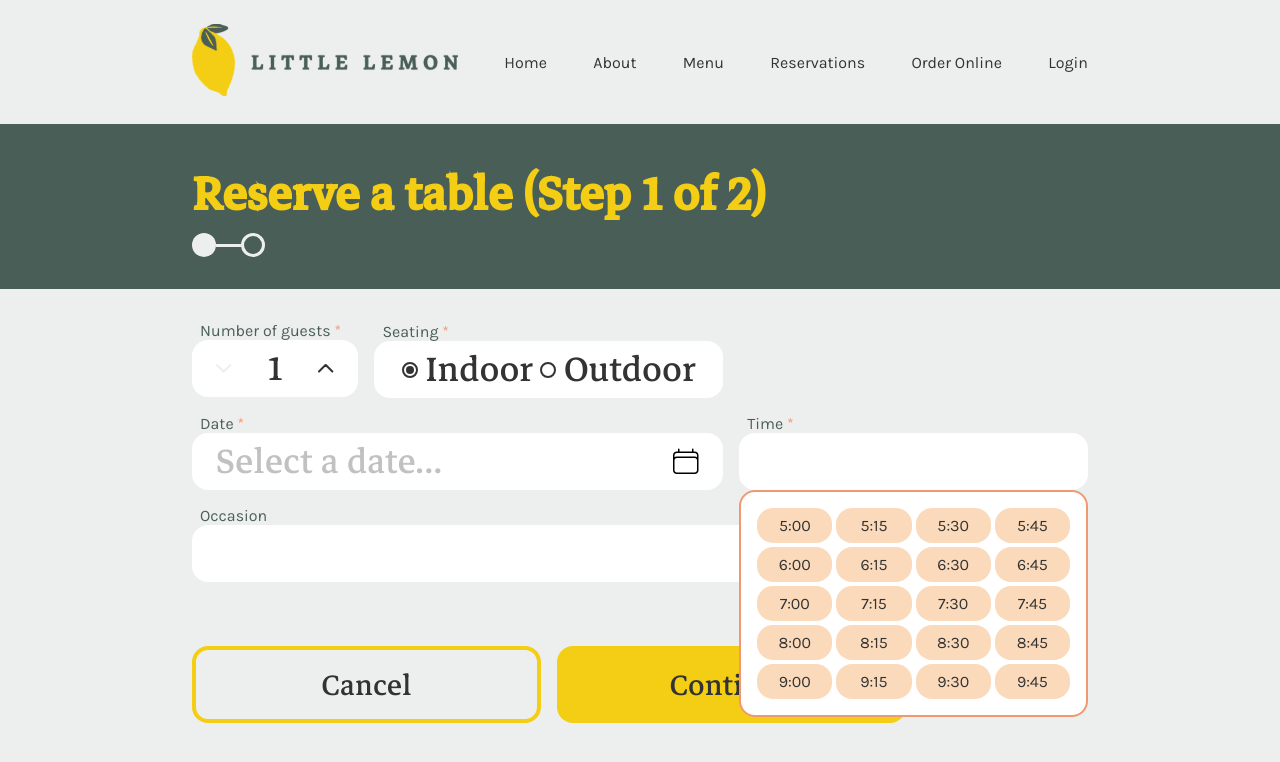
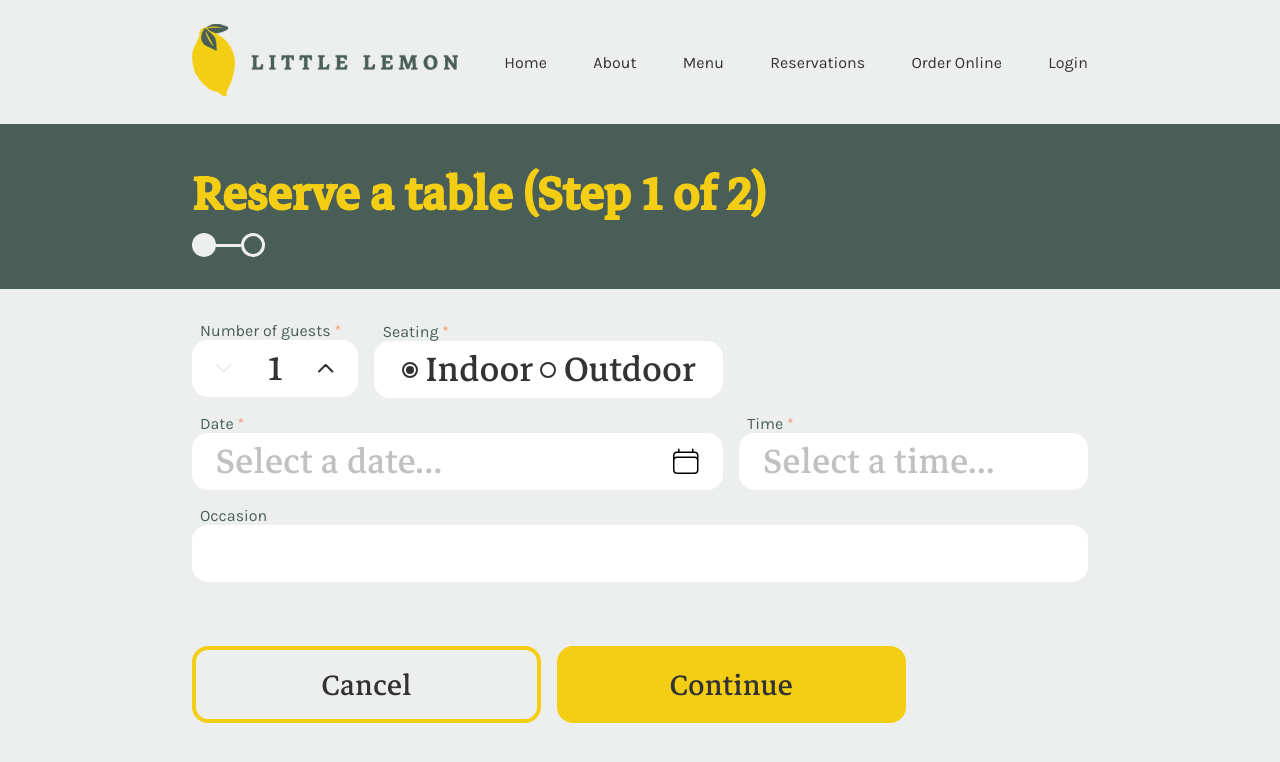
Before and after one commit to alexgqh/Capstone-Project, a React (Vite) app: page / in a window 1280 px wide. Both pictures are taken after a click on the button "Reserve a table". Shown: the top 762 px of the page. Built offline with nearby package versions, Linux system fonts and the light colour scheme.

Commit message:
Added basic state functionality to TimeInput component.

```diff
--- a/src/components/calendarDropdown.jsx
+++ b/src/components/calendarDropdown.jsx
@@ -96,7 +96,7 @@ const CalendarDropdown = ({ dateSelected, setDateSelected, setExpanded, bookingT
           let handleClick;
 
           //Init class and style
-          let className = "calendar-day";
+          let className = "input-item calendar-day";
           if (isEnabled) {
             //This is a clickable day (within the acceptable date range)
             title = date.toLocaleDateString('en-US', { weekday: "short", month: "long", day: "numeric", year: "numeric"})
--- a/src/components/inputBase.jsx
+++ b/src/components/inputBase.jsx
@@ -5,7 +5,7 @@ const FocusContext = createContext();
 
 export const useIsFocused = () => useContext(FocusContext);
 
-const InputBase = ({ id, className, children, caption, style, onFocus, onBlur, onKeyDown, onClick, isRequired = true }) => {
+const InputBase = ({ id, className, children, caption, style, onFocus, onBlur, onKeyDown, onClick, placeholder="", isRequired = true }) => {
   const [isFocused, setIsFocused] = useState(false);
 
   const renderRequiredAstrisk = () => {
@@ -29,7 +29,7 @@ const InputBase = ({ id, className, children, caption, style, onFocus, onBlur, o
   }
 
   function getClassName() {
-    let ret = "input-box";
+    let ret = "input-box ";
     if (isFocused) ret += " input-focus";
     if (className) ret += ` ${className}`;
     return ret;
@@ -50,6 +50,8 @@ const InputBase = ({ id, className, children, caption, style, onFocus, onBlur, o
           onClick={onClick}
           tabIndex={0}
         >
+          {/* {placeholder ? <span className="input-font input-placeholder">{placeholder}</span> : children} */}
+          {<span className="input-font input-placeholder">{placeholder}</span>}
           {children}
         </div>
       </div>
--- a/src/components/reserve.jsx
+++ b/src/components/reserve.jsx
@@ -18,7 +18,7 @@ const Reserve = () => {
         <NumberInput id="input-nr-guests" caption="Number of guests" min={1} max={30} def={1} />
         <RadioInput id="input-seating" caption="Seating" options={["Indoor","Outdoor"]} />
         <CalendarInput id="input-date" caption="Date" placeholder="Select a date..." />
-        <TimeInput id="input-time" />
+        <TimeInput id="input-time" placeholder="Select a time..." />
         <InputBase id="input-occasion" caption="Occasion" isRequired={false} />
       </>
     )
--- a/src/components/timeInput.jsx
+++ b/src/components/timeInput.jsx
@@ -1,4 +1,4 @@
-import { useState } from "react"
+import { useState, useEffect } from "react"
 import InputBase from "./inputBase"
 
 function getTimeFromIndex(index) {
@@ -26,23 +26,47 @@ function getTimeFromIndex(index) {
   }
 }
 
-const TimeInput = ({ id }) => {
+const TimeInput = ({ id, placeholder }) => {
+  const [expanded, setExpanded] = useState(false);
+  const [timeSelected, setTimeSelected] = useState(null);
 
-  function renderDummyElements() {
+  function renderTimeDropdownItems() {
     let idx = 0;
     let ret = []
     for (let i=1; i<=4; i++) {
       for (let j=1; j<=5; j++) {
-        ret.push(<div className="time-dropdown-item time-dropdown-item-active" key={"asdf-"+i+j}>{getTimeFromIndex(idx++)}</div>)
+        const thisValue = idx;
+        const handleClick = (e) => {
+          e.preventDefault();
+          setTimeSelected(thisValue);
+          alert('setting time to '+thisValue)
+        }
+        ret.push(
+          <button
+            className="input-item time-dropdown-item time-dropdown-item-active"
+            key={"time-dropdown-item-"+i+j}
+            onClick={handleClick}
+          >
+            {getTimeFromIndex(idx++)}
+          </button>
+        )
       }
     }
     return ret
   }
+
+  const handleClick = (e) => {
+    setExpanded(!expanded)
+  }
+
   return (
-    <InputBase id={id} caption="Time" style={{position:"relative"}}>
+    <InputBase id={id} caption="Time" onClick={handleClick} placeholder={timeSelected === null ? placeholder : ''} style={{position:"relative"}}>
+      {timeSelected && <p className="input-font">{getTimeFromIndex(timeSelected)+" PM"}</p>}
+      {expanded &&
       <div className="input-dropdown time-dropdown" role="combobox">
-        {renderDummyElements()}
+        {renderTimeDropdownItems()}
       </div>
+      }
     </InputBase>
   )
 }
--- a/src/styles/input.css
+++ b/src/styles/input.css
@@ -113,6 +113,17 @@ input[type="number"] {
   z-index: 1000;
   padding: 1rem;
 }
+.input-item {
+  cursor: pointer;
+  transition: 100ms;
+  width: 100%;
+  height: 100%;
+  align-content: center;
+  text-align: center;
+  box-sizing: border-box;
+  font-family: 'Karla', sans-serif;
+  font-size: 16px;
+}
 .input-calendar-dropdown {
   width: 250px;
   border-radius: 0px 0px 16px 16px;
@@ -147,17 +158,9 @@ input[type="number"] {
   gap: 4px;
 }
 .calendar-day {
-  width: 100%;
-  height: 100%;
-  align-content: center;
-  text-align: center;
   border-radius: 8px;
-  box-sizing: border-box;
   padding-block: 4px;
   border: 3px solid transparent;
-  transition: 100ms;
-  font-family: 'Karla', sans-serif;
-  font-size: 16px;
   color: var(--color-highlight-2);
 }
 .calendar-day-light {
@@ -207,7 +210,6 @@ input[type="number"] {
 .time-dropdown-item {
   border-radius: 16px;
   padding: .5rem;
-  text-align: center;
 }
 .time-dropdown-item-inactive {
   background-color: var(--color-bg);
```
